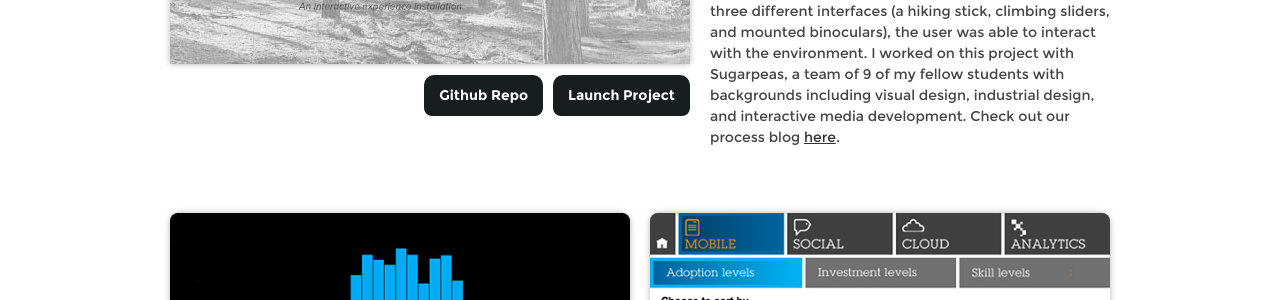
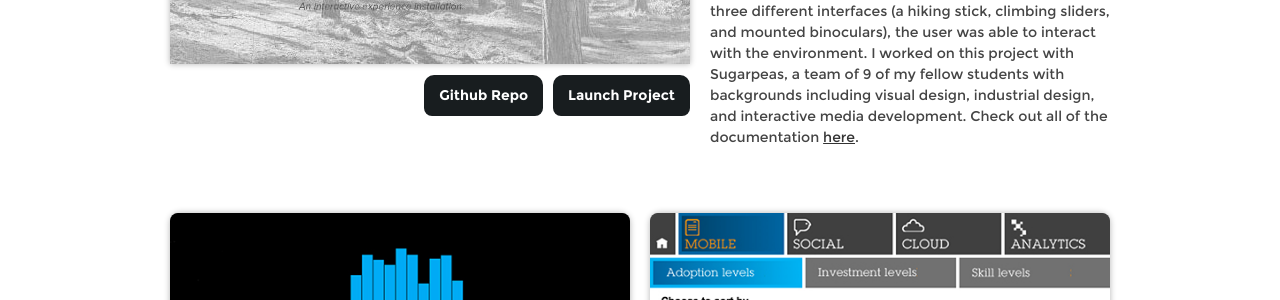
Before and after one commit to bichan17/BDB2, a Jekyll site: the page built from _posts/2012-08-14-wanderlust.markdown, in a window 1280 px wide. Shown: the part 486-786 px from the top of the page. Built offline with Jekyll 4.4.1, drawn with Linux system fonts in a browser that asks for light colours; Markdown is read by kramdown in place of the engine named in the settings; some of the changed text lies outside the part shown.

Commit message:
added assets folder, wanderlust docs

```diff
--- a/_includes/about.html
+++ b/_includes/about.html
@@ -5,7 +5,7 @@
     <p>I am a New Media Developer with a lot of experience in front-end web development and some experience in physical computing projects. I am really interested in interactive projects of all kinds and I love to make things.</p>
     <p>I also really like code as art, graphic novels, and math rock.</p>
     <a href="mailto:eric.bichan@gmail.com">Email me!</a><br>
-    <a href="/ERIC BICHAN RESUME.pdf">Check out my resume!</a>
+    <a href="assets/ERIC BICHAN RESUME.pdf">Check out my resume!</a>
 
   </div>
 </div>
--- a/_includes/header.html
+++ b/_includes/header.html
@@ -10,7 +10,7 @@
       <ul>
         <li><a href="/">work</a></li>
         <li><a href="#about">about</a></li>
-        <li><a href="/ERIC BICHAN RESUME.pdf">resume</a></li>
+        <li><a href="assets/ERIC BICHAN RESUME.pdf">resume</a></li>
         <li><a href="mailto:eric.bichan@gmail.com">email</a></li>
       </ul>
     </nav>
--- a/_posts/2012-08-14-wanderlust.markdown
+++ b/_posts/2012-08-14-wanderlust.markdown
@@ -14,6 +14,6 @@ link: http://vimeo.com/95558093
 github: https://github.com/SugarPeas/WanderLust
 ---
 
-Wanderlust was an interactive installation piece designed to invoke exploration and discovery through interaction with physical objects. In an all encompassing audio-visual environment, users were able to travel to a completely different part of the world and live vicariously through our exhibit. The user assumed the role of a hiker climbing up a mountain, and by using three different interfaces (a hiking stick, climbing sliders, and mounted binoculars), the user was able to interact with the environment. I worked on this project with Sugarpeas, a team of 9 of my fellow students with backgrounds including visual design, industrial design, and interactive media development. Check out our process blog [here][sugarpeas].
+Wanderlust was an interactive installation piece designed to invoke exploration and discovery through interaction with physical objects. In an all encompassing audio-visual environment, users were able to travel to a completely different part of the world and live vicariously through our exhibit. The user assumed the role of a hiker climbing up a mountain, and by using three different interfaces (a hiking stick, climbing sliders, and mounted binoculars), the user was able to interact with the environment. I worked on this project with Sugarpeas, a team of 9 of my fellow students with backgrounds including visual design, industrial design, and interactive media development. Check out all of the documentation [here][docs].
 
-[sugarpeas]: http://sugarpeas.cias.rit.edu/
+[docs]: /assets/Wanderlust_Documentation.pdf
```
Also changed, not shown: css/layout.css (+0 -11 lines), 3 other files.
